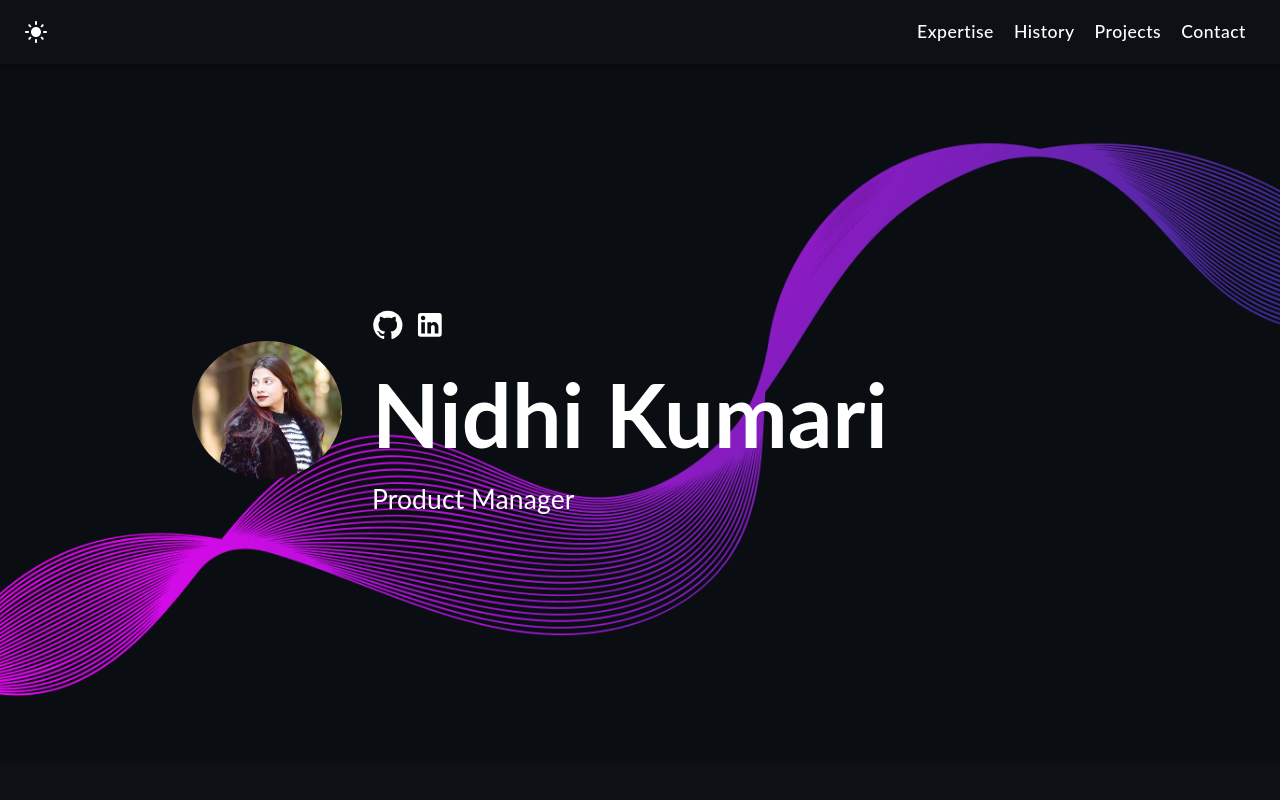
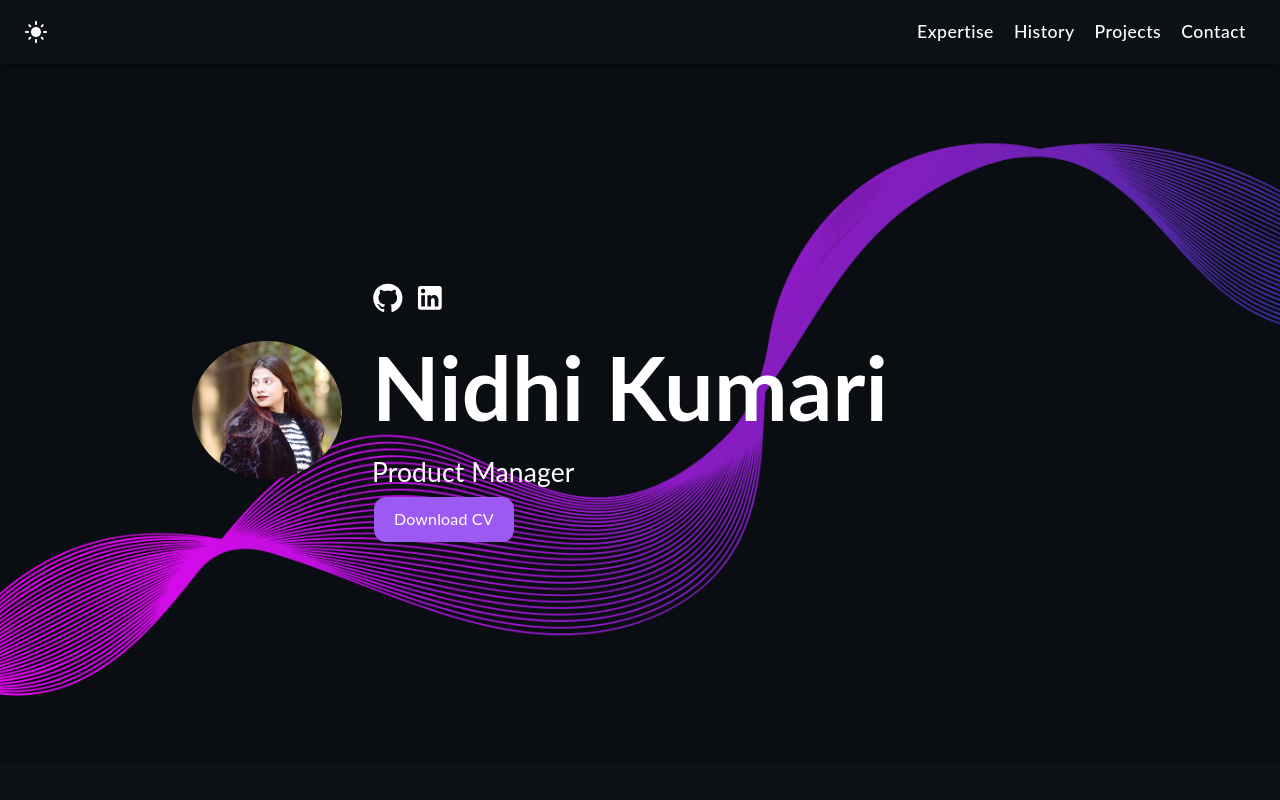
Before and after one commit to nidhiikumarii/my-portfolio, a React (Create React App) app: page / in a window 1280 px wide. Shown: the top 800 px of the page. Built offline with nearby package versions, Linux system fonts and the light colour scheme.

Commit message:
Update Main.tsx

```diff
--- a/src/components/Main.tsx
+++ b/src/components/Main.tsx
@@ -3,6 +3,7 @@ import GitHubIcon from '@mui/icons-material/GitHub';
 import LinkedInIcon from '@mui/icons-material/LinkedIn';
 import '../assets/styles/Main.scss';
 import nidhi from '../assets/images/nidhi.jpg';
+
 
 function Main() {
 
@@ -18,7 +19,12 @@ function Main() {
             <a href="https://www.linkedin.com/in/nidhi-kumari-805658193/" target="_blank" rel="noreferrer"><LinkedInIcon/></a>
           </div>
           <h1>Nidhi Kumari</h1>
+
           <p>Product Manager</p>
+          <div className="button">
+          <a href={require("../assets/images/Resume.pdf")} download="myFile">Download CV</a></div>
+
+
 
           <div className="mobile_social_icons">
             <a href="https://github.com/nidhiikumarii" target="_blank" rel="noreferrer"><GitHubIcon/></a>
```
